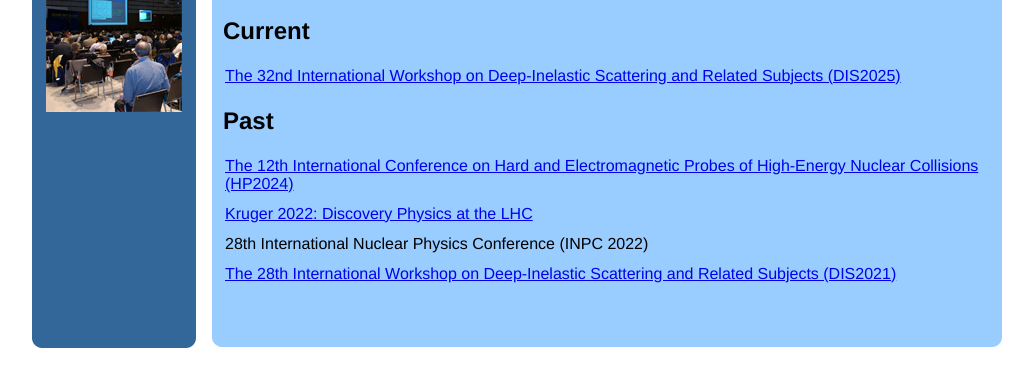
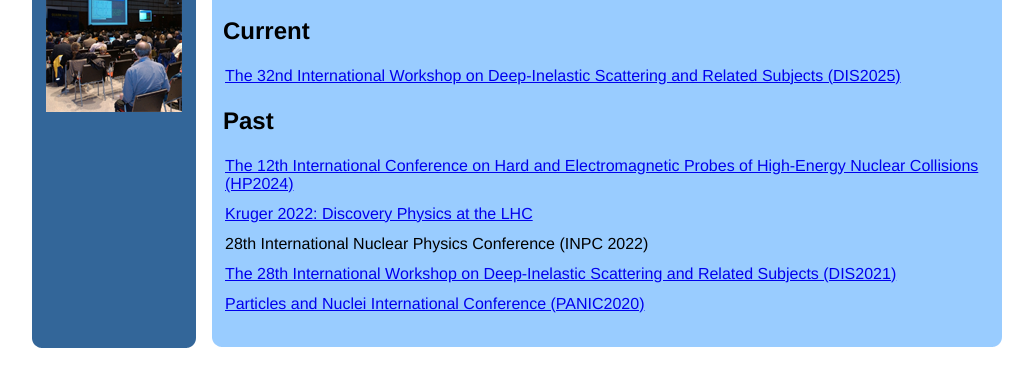
Before and after one commit to gte581p/gte581p.github.io, a plain HTML site: page meetings.html in a window 1280 px wide. Shown: the part 211-598 px from the top of the page, without its empty margins (60-1093 px from the left). Drawn offline with Linux system fonts and the light colour scheme.

Commit message:
Update meetings.html

```diff
--- a/meetings.html
+++ b/meetings.html
@@ -69,6 +69,9 @@
           <tr>
             <td class="meetings"><a href="https://indico.bnl.gov/event/9726/">The 28th International Workshop on Deep-Inelastic Scattering and Related Subjects (DIS2021)</a></td>
           </tr>
+          <tr>
+            <td class="meetings"><a href="https://home.cern/fr/node/96722">Particles and Nuclei International Conference (PANIC2020)</a></td>
+          </tr>
         </table>
     </tr>
   </table>
```
